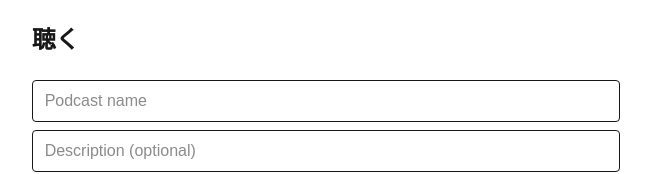
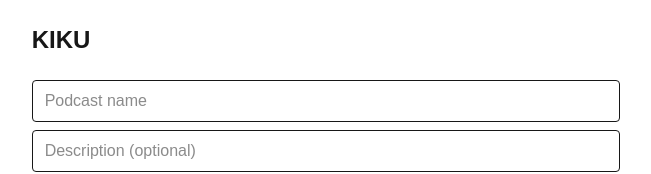
Before and after one commit to ckahn/kiku-app, a Next.js app: page / in a window 1280 px wide. Shown: the top 174 px of the page, without its empty margins (314-965 px from the left). Built offline with nearby package versions, Linux system fonts and the light colour scheme; no server answers; the database is empty.

Commit message:
use romaji for titles

```diff
--- a/src/app/layout.tsx
+++ b/src/app/layout.tsx
@@ -13,7 +13,7 @@ const geistMono = Geist_Mono({
 });
 
 export const metadata: Metadata = {
-  title: "聴く",
+  title: "KIKU",
   description: "Japanese podcast study app",
 };
 
--- a/src/app/page.tsx
+++ b/src/app/page.tsx
@@ -8,7 +8,7 @@ export default async function HomePage() {
   const podcastList = await db.select().from(podcasts).orderBy(desc(podcasts.createdAt));
   return (
     <main className="max-w-2xl mx-auto p-6">
-      <h1 className="text-2xl font-bold mb-6">聴く</h1>
+      <h1 className="text-2xl font-bold mb-6">KIKU</h1>
       <PodcastCreateForm />
       <PodcastList podcasts={podcastList} />
     </main>
```
